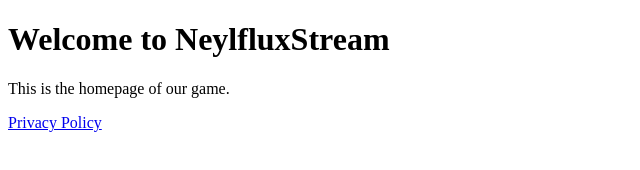
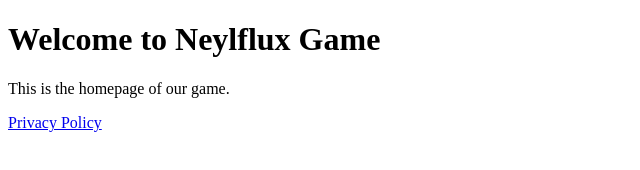
Before and after one commit to ShadeflareStudios/shadeflarestudios.github.io, a plain HTML site: page index.html in a window 1280 px wide. Shown: the full height of the page, 0-640 px from the left. Drawn offline with Linux system fonts and the light colour scheme.

Commit message:
Update index.html

```diff
--- a/index.html
+++ b/index.html
@@ -2,10 +2,10 @@
 <html lang="en">
 <head>
   <meta charset="UTF-8">
-  <title>NeylfluxStream - Homepage</title>
+  <title>Neylflux Game - Homepage</title>
 </head>
 <body>
-  <h1>Welcome to NeylfluxStream</h1>
+  <h1>Welcome to Neylflux Game</h1>
   <p>This is the homepage of our game.</p>
   <a href="privacy.html">Privacy Policy</a>
 </body>
```
